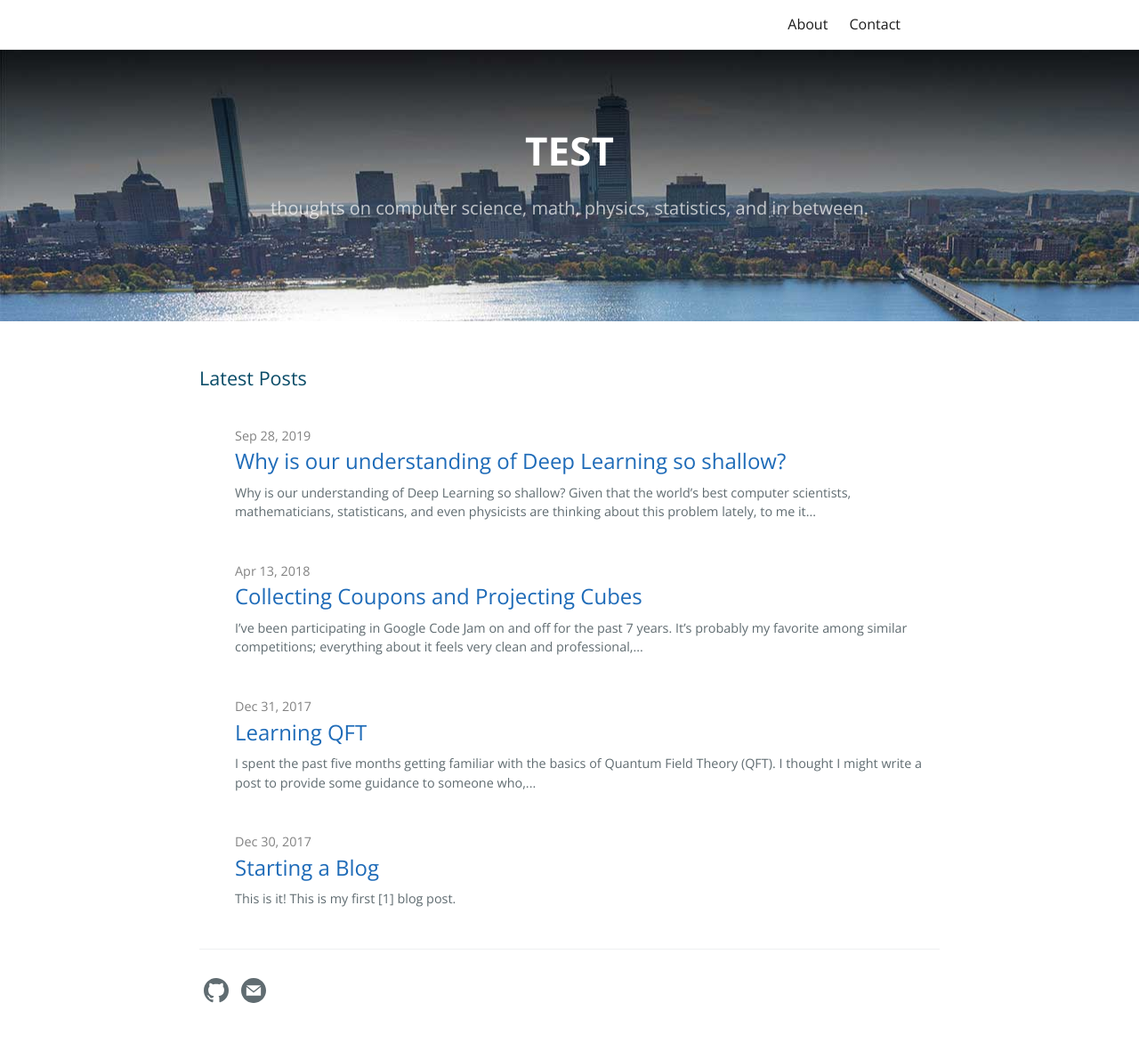
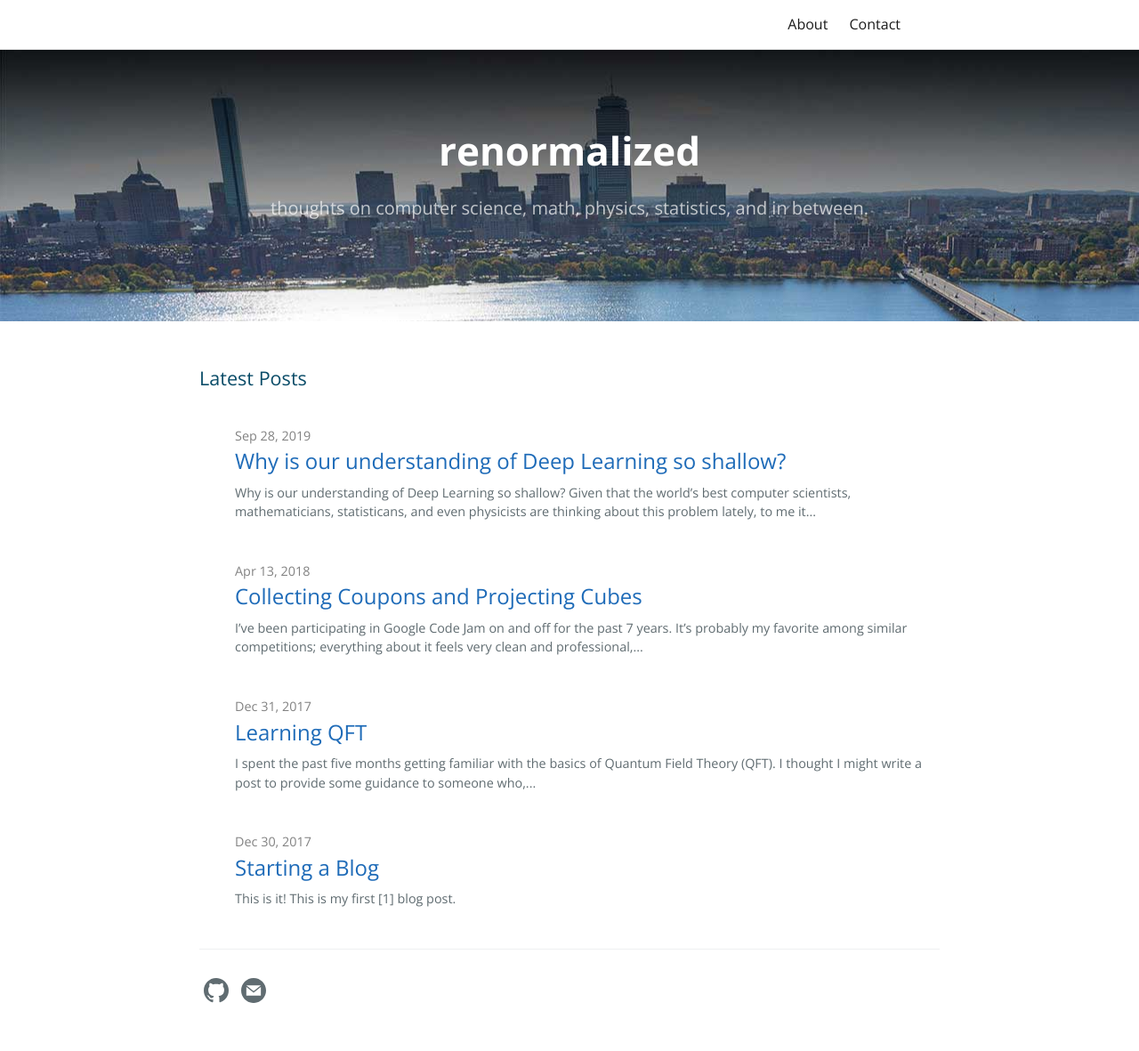
Before and after one commit to sung-max/sung-max.github.io, a Jekyll site: the page built from index.md, in a window 1280 px wide. Shown: the whole page at 89% size. Built offline with Jekyll 4.4.1, drawn with Linux system fonts in a browser that asks for light colours.

Commit message:
Update _config.yml

```diff
--- a/_config.yml
+++ b/_config.yml
@@ -13,7 +13,7 @@
 # you will see them accessed via {{ site.title }}, {{ site.email }}, and so on.
 # You can create any custom variable you would like, and they will be accessible
 # in the templates via {{ site.myvariable }}.
-title: TEST
+title: renormalized
 author: SMP
 email: your-email@example.com
 description: >- # this means to ignore newlines until "baseurl:"
```
